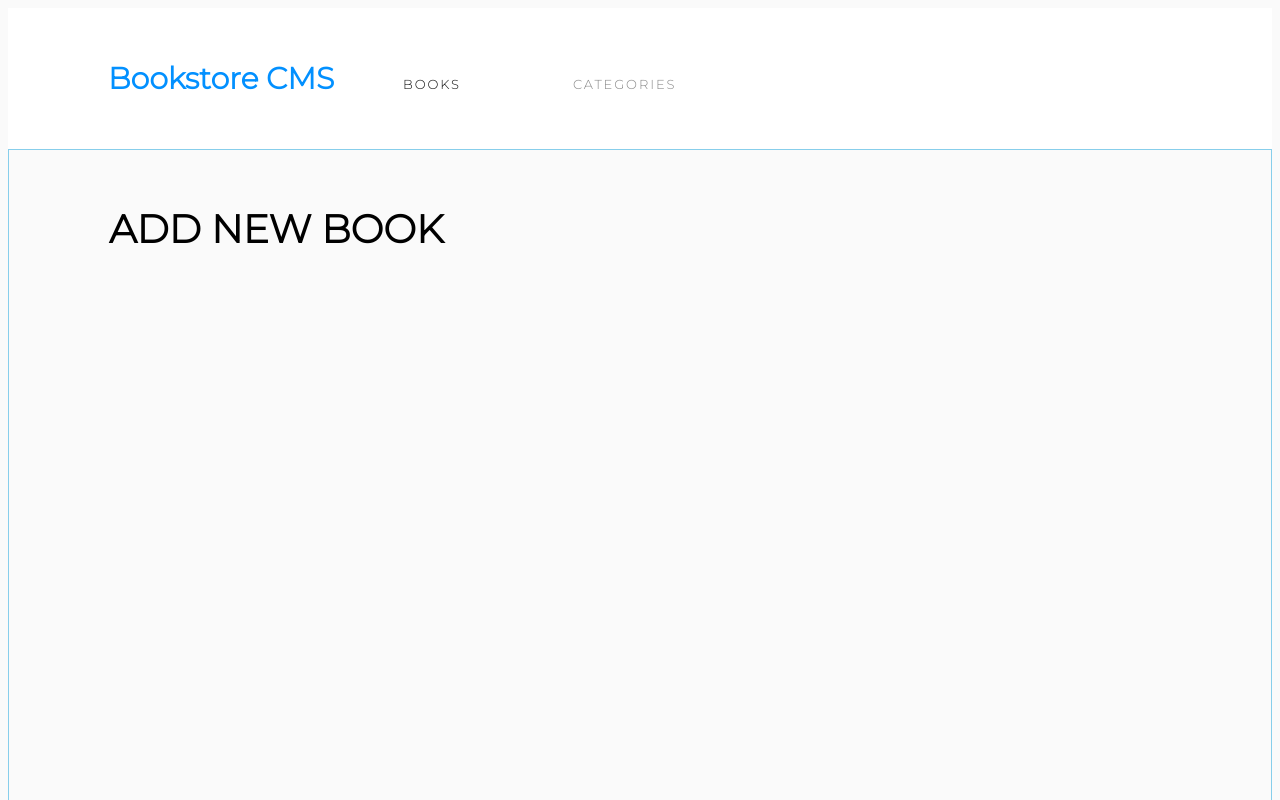
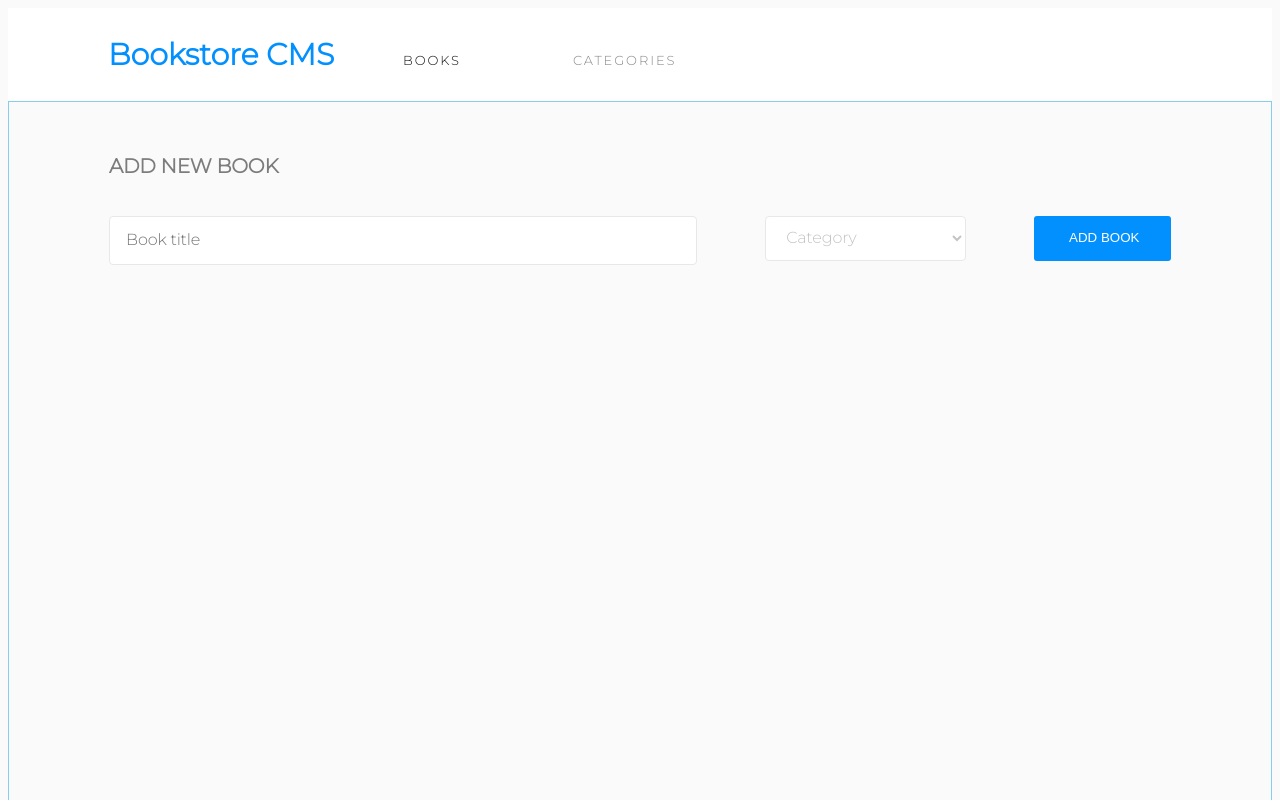
Before and after one commit to Mihndim2020/Bookstore, a React (Create React App) app: page / in a window 1280 px wide. Shown: the top 800 px of the page. Built offline with nearby package versions, Linux system fonts and the light colour scheme; no server answers.

Commit message:
Style the form

```diff
--- a/src/App.css
+++ b/src/App.css
@@ -10,10 +10,10 @@ body {
 
 .mainContainer {
   background-color: #fafafa;
-  min-height: 68.563rem;
+  min-height: 48.563rem;
   display: flex;
   flex-direction: column;
-  justify-content: space-between;
+  justify-content: flex-start;
   padding: 1.438rem 6.25rem;
   border: 1px skyblue solid;
   font-size: calc(10px + 2vmin);
@@ -27,7 +27,7 @@ body {
   align-items: center;
   justify-content: space-between;
   padding: 1.438rem 6.25rem;
-  height: 5.938rem;
+  height: 2.938rem;
   background-color: white;
 }
 
@@ -107,13 +107,15 @@ body {
   display: flex;
   justify-content: space-between;
   align-items: center;
-  height: 10.625rem;
-  margin-bottom: -12rem;
-  padding: 0.1rem 9.188rem 2rem 1.688rem;
+  height: 7.625rem;
+  margin-bottom: 1rem;
+  padding: 0.5rem 9.188rem 0.2rem 1.688rem;
   border-radius: 4px;
   border: solid 1px #e8e8e8;
   background-color: #fff;
 }
+
+/****** first column ******/
 
 .book-category {
   width: 6.063rem;
@@ -169,6 +171,8 @@ body {
   text-decoration: none;
 }
 
+/****** middle column ******/
+
 .book-completion-status {
   display: flex;
   align-items: center;
@@ -207,3 +211,129 @@ body {
   letter-spacing: normal;
   color: #121212;
 }
+
+/****** third column ******/
+
+.current-chapter {
+  width: 7.875rem;
+  height: 1.125rem;
+  margin: 0.063rem 5.375rem 0 3.688rem;
+  opacity: 0.5;
+  font-family: RobotoSlab;
+  font-size: 0.813rem;
+  font-weight: 300;
+  font-stretch: normal;
+  font-style: normal;
+  line-height: normal;
+  letter-spacing: normal;
+  color: #121212;
+}
+
+.progress-chapter {
+  width: 4.688rem;
+  height: 1.313rem;
+  margin: 0.438rem 6.813rem 0.25rem 3.688rem;
+  font-family: RobotoSlab;
+  font-size: 1rem;
+  font-weight: 300;
+  font-stretch: normal;
+  font-style: normal;
+  line-height: normal;
+  letter-spacing: -0.4px;
+  color: #121212;
+}
+
+.update-progress {
+  width: 8.938rem;
+  height: 1.125rem;
+  font-family: RobotoSlab;
+  font-size: 0.813rem;
+  font-weight: 300;
+  font-stretch: normal;
+  font-style: normal;
+  line-height: normal;
+  letter-spacing: 0.5px;
+  text-align: center;
+  color: #fff;
+}
+
+.Rectangle-2 {
+  width: 11.5rem;
+  height: 2.063rem;
+  margin: 0.75rem 0 0.563rem 3.688rem;
+  padding: 0.438rem 1.188rem 0.5rem 1.375rem;
+  border: none;
+  border-radius: 3px;
+  color: #fff;
+  background-color: #0290ff
+}
+
+.add-book-title {
+  width: 10.875rem;
+  height: 1.5rem;
+  margin: 1.813rem 32.75rem 1.188rem 0;
+  font-family: Montserrat;
+  font-size: 1.25rem;
+  font-weight: 800;
+  opacity: 0.5;
+  font-stretch: normal;
+  font-style: normal;
+  line-height: normal;
+  letter-spacing: -0.18px;
+  color: black;
+}
+
+.add-book-form {
+  display: flex;
+  justify-content: space-between;
+
+}
+
+.title-input {
+  width: 22rem;
+  height: 2rem;
+  font-family: Montserrat;
+  font-size: 1rem;
+  font-weight: normal;
+  font-stretch: normal;
+  font-style: normal;
+  line-height: normal;
+  letter-spacing: -0.15px;
+  color: #c4c4c4;
+  margin: 1.188rem 2.125rem 0 0;
+  padding: 0.375rem 20.938rem 0.563rem 1rem;
+  border-radius: 4px;
+  border: solid 1px #e8e8e8;
+  background-color: #fff;
+}
+
+.category-select {
+  width: 17.813rem;
+  height: 2.813rem;
+  margin: 1.188rem 2.125rem 0;
+  padding: 0.375rem 0.938rem 0.563rem 1rem;
+  border-radius: 4px;
+  border: solid 1px #e8e8e8;
+  background-color: #fff;
+  font-family: Montserrat;
+  font-size: 1rem;
+  font-weight: normal;
+  font-stretch: normal;
+  font-style: normal;
+  line-height: normal;
+  letter-spacing: -0.15px;
+  color: #c4c4c4;
+}
+
+.add-book-button {
+  width: 11.5rem;
+  height: 2.813rem;
+  margin: 1.188rem 0 0 2.125rem;
+  padding: 0.801rem 1.188rem 0.886rem 1.375rem;
+  border-radius: 3px;
+  border: none;
+  border-radius: 3px;
+  color: #fff;
+  background-color: #0290ff
+
+}
--- a/src/features/components/AddBook.js
+++ b/src/features/components/AddBook.js
@@ -37,7 +37,7 @@ const AddBook = () => {
 
   return (
     <>
-      <h2 className="add-book-form">ADD NEW BOOK</h2>
+      <h2 className="add-book-title">ADD NEW BOOK</h2>
       <form onSubmit={submitBookToStore} className="add-book-form">
         <input
           name="title"
--- a/src/features/components/BookProgress.js
+++ b/src/features/components/BookProgress.js
@@ -2,9 +2,9 @@ import React from 'react';
 
 const BookProgress = () => (
   <div className="book-progress">
-    <p>CURRENT CHAPTER</p>
-    <p className="book-progress-chapter">Introduction</p>
-    <button type="button">UPDATE PROGRESS</button>
+    <p className="current-chapter">CURRENT CHAPTER</p>
+    <p className="progress-chapter">Introduction</p>
+    <button type="button" className="update-progress Rectangle-2">UPDATE PROGRESS</button>
   </div>
 );
 
```
